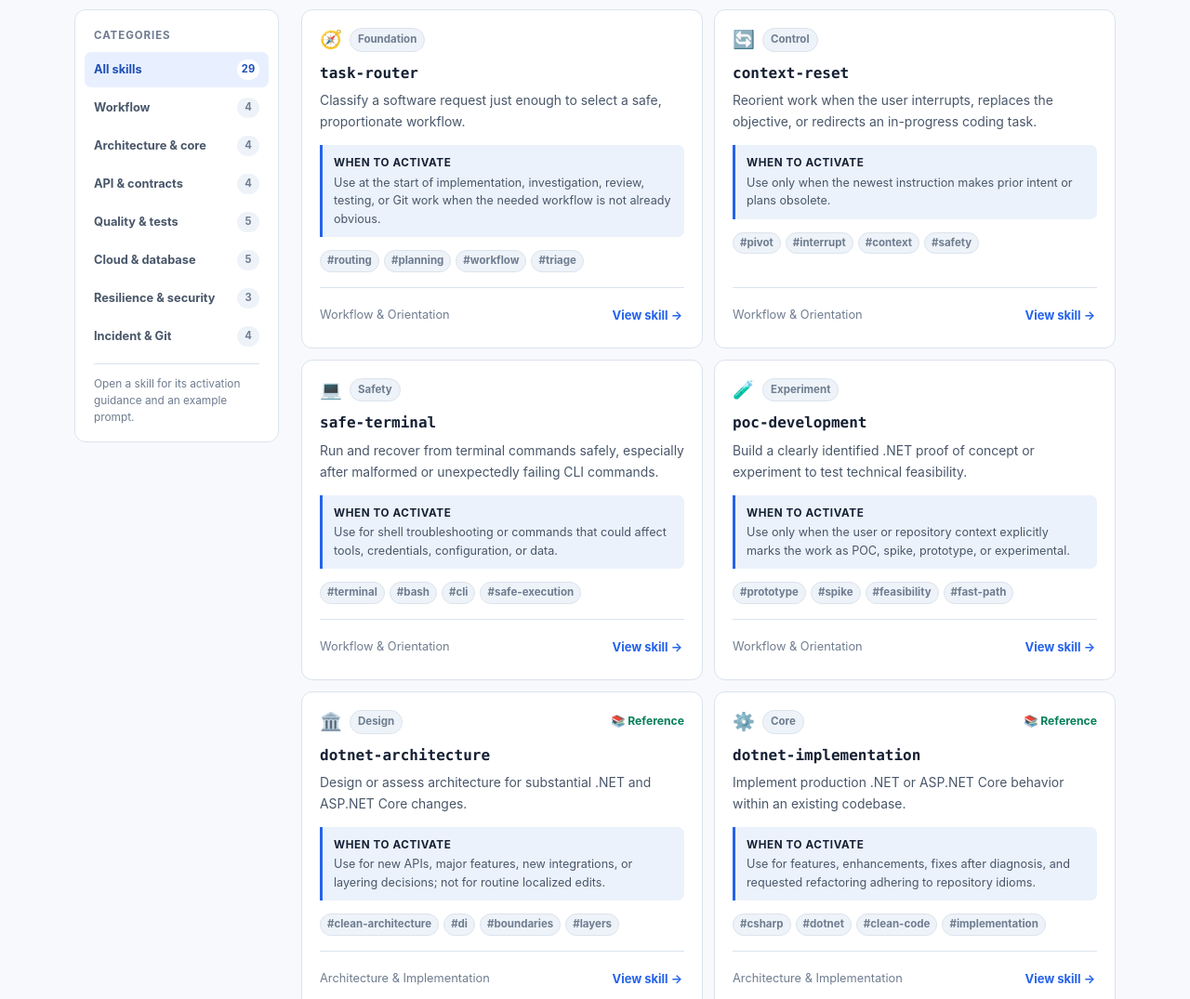
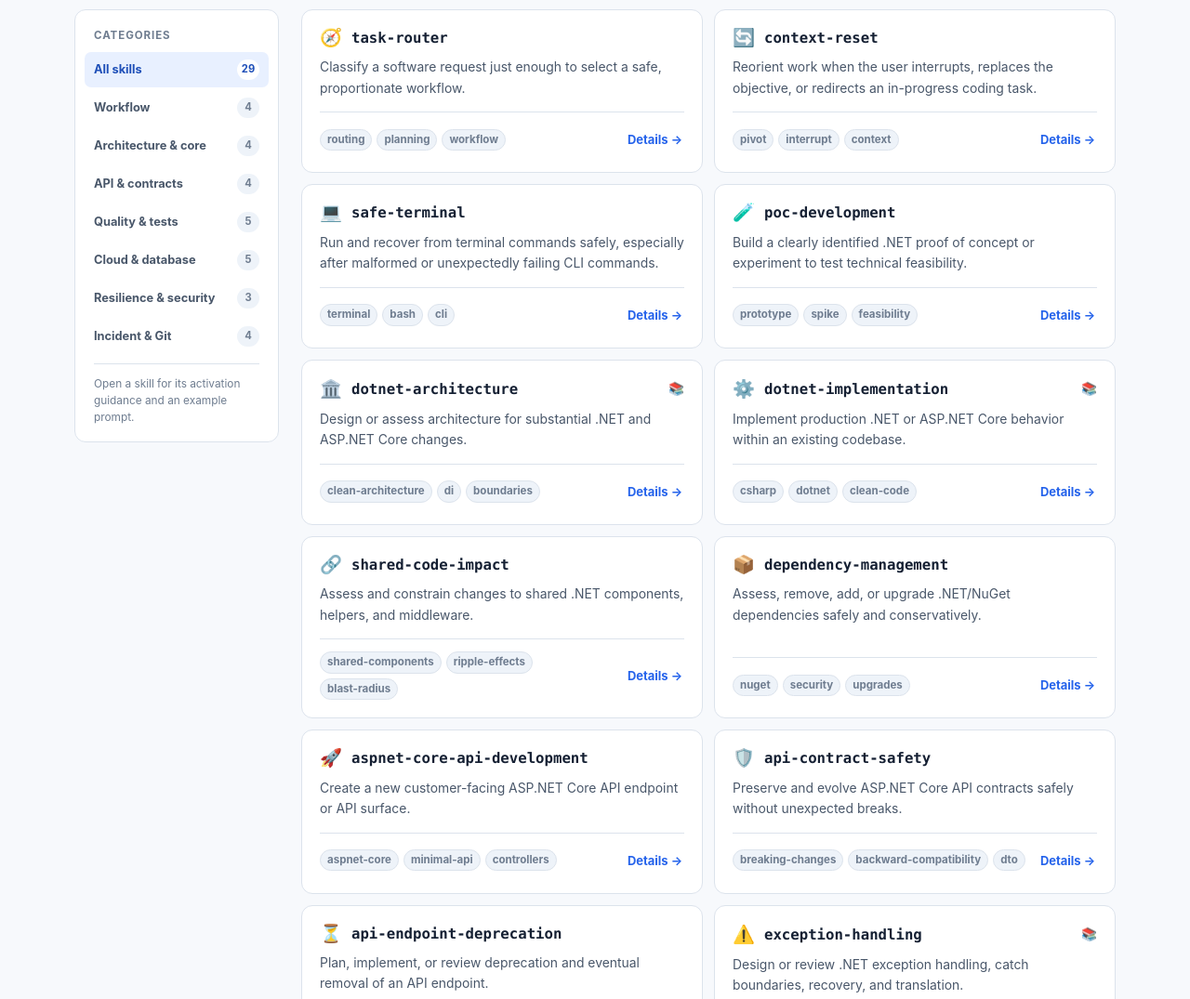
Before and after one commit to dprakash2101/dotnet-production-agent-skills, a website: page docs/index.html in a window 1280 px wide. Shown: the part 1540-2615 px from the top of the page at 93% size. Drawn offline with Linux system fonts and the light colour scheme.

Commit message:
Simplify skills catalog cards and clean up docs styling

```diff
--- a/docs/app.js
+++ b/docs/app.js
@@ -167,37 +167,38 @@ document.addEventListener("DOMContentLoaded", () => {
     }
 
     skillsGrid.innerHTML = filtered.map(item => `
-      <article class="skill-card" data-id="${item.id}">
+      <article class="skill-card" data-id="${item.id}" tabindex="0" role="button" aria-label="View ${item.name} skill details">
         <div class="card-top">
           <div class="card-header-row">
-            <div class="card-icon-badge">
-              <span class="card-icon">${item.icon}</span>
-              <span class="category-tag">${item.badge}</span>
-            </div>
-            ${item.hasReferences ? `<span class="ref-indicator" title="Deep reference guide available">📚 Reference</span>` : ""}
+            <span class="card-icon">${item.icon}</span>
+            <h3 class="skill-name">${item.name}</h3>
+            ${item.hasReferences ? `<span class="ref-indicator" title="Has reference docs">📚</span>` : ""}
           </div>
-          <h3 class="skill-name">${item.name}</h3>
           <p class="skill-desc">${item.description}</p>
-          <div class="trigger-box">
-            <strong>When to activate</strong>
-            ${item.whenToUse}
-          </div>
-          <div class="card-tags">
-            ${item.tags.map(tag => `<span class="tag-badge">#${tag}</span>`).join("")}
-          </div>
         </div>
         <div class="card-footer">
-          <span style="font-size: 0.8rem; color: var(--text-muted);">${item.categoryName}</span>
-          <button class="view-btn" type="button" data-id="${item.id}">View skill <span aria-hidden="true">→</span></button>
+          <div class="card-tags">
+            ${item.tags.slice(0, 3).map(tag => `<span class="tag-badge">${tag}</span>`).join("")}
+          </div>
+          <button class="view-btn" type="button" data-id="${item.id}">Details →</button>
         </div>
       </article>
     `).join("");
 
-    // Attach click handlers to View buttons
+    // Click on card or view button opens modal
+    skillsGrid.querySelectorAll(".skill-card").forEach(card => {
+      const openCard = () => openModal(card.getAttribute("data-id"));
+      card.addEventListener("click", (e) => {
+        if (e.target.closest(".view-btn")) return;
+        openCard();
+      });
+      card.addEventListener("keydown", (e) => {
+        if (e.key === "Enter" || e.key === " ") { e.preventDefault(); openCard(); }
+      });
+    });
     skillsGrid.querySelectorAll(".view-btn").forEach(btn => {
       btn.addEventListener("click", (e) => {
-        const id = e.currentTarget.getAttribute("data-id");
-        openModal(id);
+        openModal(e.currentTarget.getAttribute("data-id"));
       });
     });
   };
--- a/docs/styles.css
+++ b/docs/styles.css
@@ -810,6 +810,7 @@ code {
   border-radius: var(--radius-md);
   background: var(--bg-card);
   padding: 19px;
+  cursor: pointer;
   transition: border-color var(--transition), background-color var(--transition), box-shadow var(--transition);
 }
 
@@ -820,29 +821,52 @@ code {
 }
 
 .card-top {
-  margin-bottom: 16px;
-}
-
-.card-header-row,
-.card-icon-badge,
-.card-footer {
-  display: flex;
-  align-items: center;
+  margin-bottom: 14px;
 }
 
 .card-header-row {
-  justify-content: space-between;
-  gap: 14px;
-  margin-bottom: 12px;
-}
-
-.card-icon-badge {
-  gap: 8px;
+  display: flex;
+  align-items: center;
+  gap: 10px;
+  margin-bottom: 10px;
 }
 
 .card-icon {
   font-size: 1.2rem;
   line-height: 1;
+  flex: 0 0 auto;
+}
+
+.skill-name {
+  margin: 0;
+  color: var(--text-primary);
+  font-family: var(--font-mono);
+  font-size: 0.98rem;
+  line-height: 1.35;
+  flex: 1 1 auto;
+}
+
+.skill-desc {
+  margin: 0;
+  color: var(--text-secondary);
+  font-size: 0.87rem;
+  line-height: 1.62;
+}
+
+.card-footer {
+  display: flex;
+  align-items: center;
+  justify-content: space-between;
+  gap: 12px;
+  border-top: 1px solid var(--border-color);
+  padding-top: 13px;
+}
+
+.card-tags {
+  display: flex;
+  flex-wrap: wrap;
+  gap: 5px;
+  min-width: 0;
 }
 
 .category-tag,
@@ -859,65 +883,19 @@ code {
   padding: 2px 8px;
 }
 
-.skill-name {
-  margin: 0 0 8px;
-  color: var(--text-primary);
-  font-family: var(--font-mono);
-  font-size: 1rem;
-  line-height: 1.35;
-}
-
-.skill-desc {
-  margin: 0 0 14px;
-  color: var(--text-secondary);
-  font-size: 0.87rem;
-  line-height: 1.62;
-}
-
-.trigger-box {
-  margin-bottom: 14px;
-  border-left: 3px solid var(--accent-primary);
-  border-radius: 0 var(--radius-sm) var(--radius-sm) 0;
-  background: color-mix(in srgb, var(--accent-soft) 35%, var(--bg-subtle));
-  color: var(--text-secondary);
-  padding: 10px 12px;
-  font-size: 0.79rem;
-  line-height: 1.55;
-}
-
-.trigger-box strong {
-  display: block;
-  margin-bottom: 2px;
-  color: var(--text-primary);
-  font-size: 0.73rem;
-  letter-spacing: 0.05em;
-  text-transform: uppercase;
-}
-
-.card-tags {
-  display: flex;
-  flex-wrap: wrap;
-  gap: 5px;
-}
-
 .tag-badge {
   padding: 1px 7px;
 }
 
-.card-footer {
-  justify-content: space-between;
-  gap: 12px;
-  border-top: 1px solid var(--border-color);
-  padding-top: 13px;
-}
-
 .ref-indicator {
+  flex: 0 0 auto;
   color: var(--success);
-  font-size: 0.76rem;
+  font-size: 0.85rem;
   font-weight: 700;
 }
 
 .view-btn {
+  flex: 0 0 auto;
   border: 0;
   background: transparent;
   color: var(--accent-primary);
@@ -925,6 +903,7 @@ code {
   font-size: 0.81rem;
   font-weight: 750;
   cursor: pointer;
+  white-space: nowrap;
 }
 
 .view-btn:hover {
```
